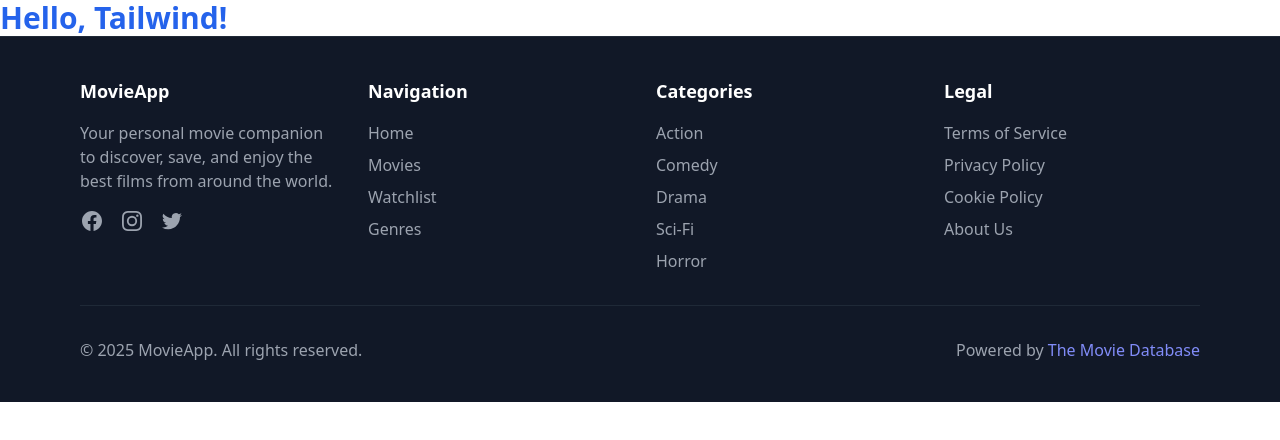
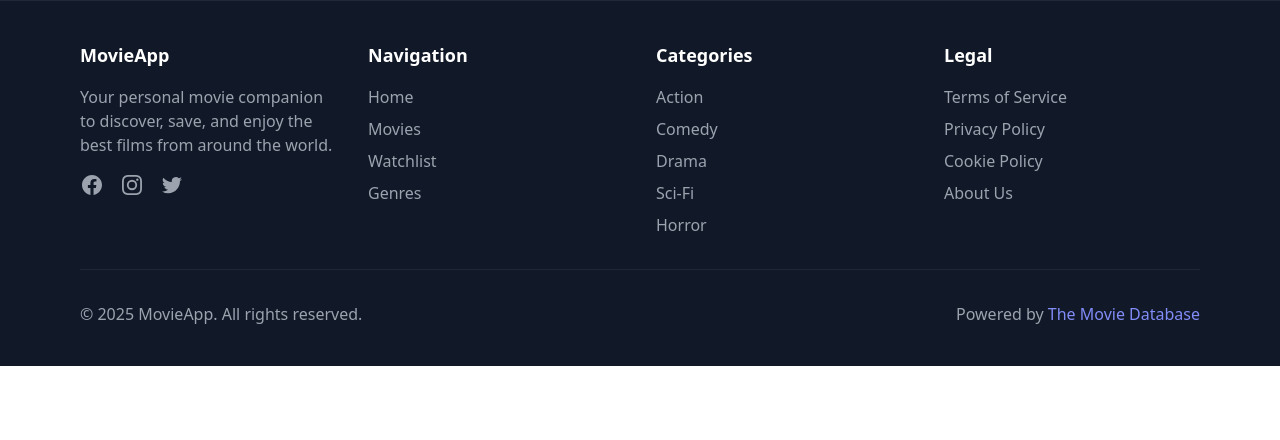
Before and after one commit to sherifabdelbast/Movie-app, an Angular app: page / in a window 1280 px wide. Shown: the top 440 px of the page. Built offline with nearby package versions, Linux system fonts and the light colour scheme.

Commit message:
testing watch list with mock-data

```diff
--- a/src/app/app.component.html
+++ b/src/app/app.component.html
@@ -1,2 +1,3 @@
-<h1 class="text-3xl font-bold text-blue-600">Hello, Tailwind!</h1>
+
+<router-outlet></router-outlet>
 <app-footer></app-footer>
--- a/src/app/app.component.ts
+++ b/src/app/app.component.ts
@@ -1,10 +1,11 @@
 import { Component } from '@angular/core';
 import { RouterOutlet } from '@angular/router';
-import { FooterComponent } from './footer/footer.component';
+import { FooterComponent  } from './footer/footer.component';
+import { WatchListComponent} from './watch-list/watch-list.component';
 
 @Component({
   selector: 'app-root',
-  imports: [FooterComponent],
+  imports: [FooterComponent , RouterOutlet, ],
   templateUrl: './app.component.html',
   styleUrl: './app.component.css'
 })
--- a/src/app/app.routes.ts
+++ b/src/app/app.routes.ts
@@ -1,3 +1,8 @@
 import { Routes } from '@angular/router';
+import { WatchListComponent } from './watch-list/watch-list.component';
 
-export const routes: Routes = [];
+export const routes: Routes = [
+
+    {path: 'watchlist', component: WatchListComponent},
+
+];
```
